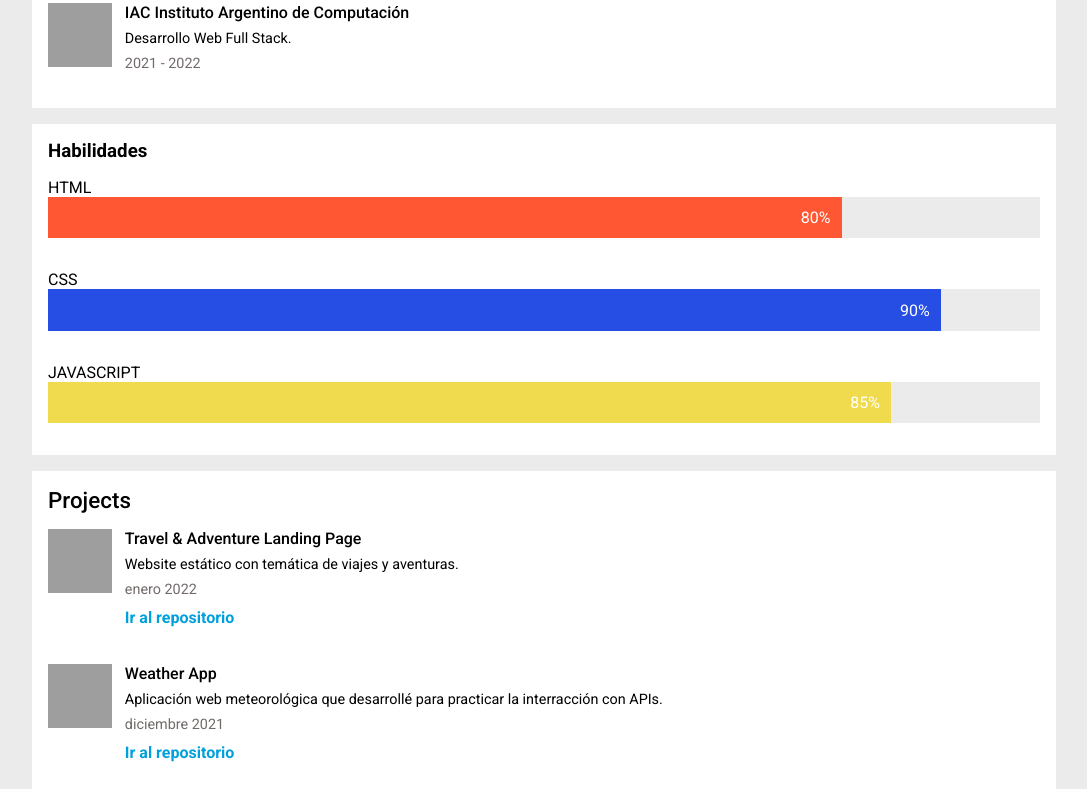
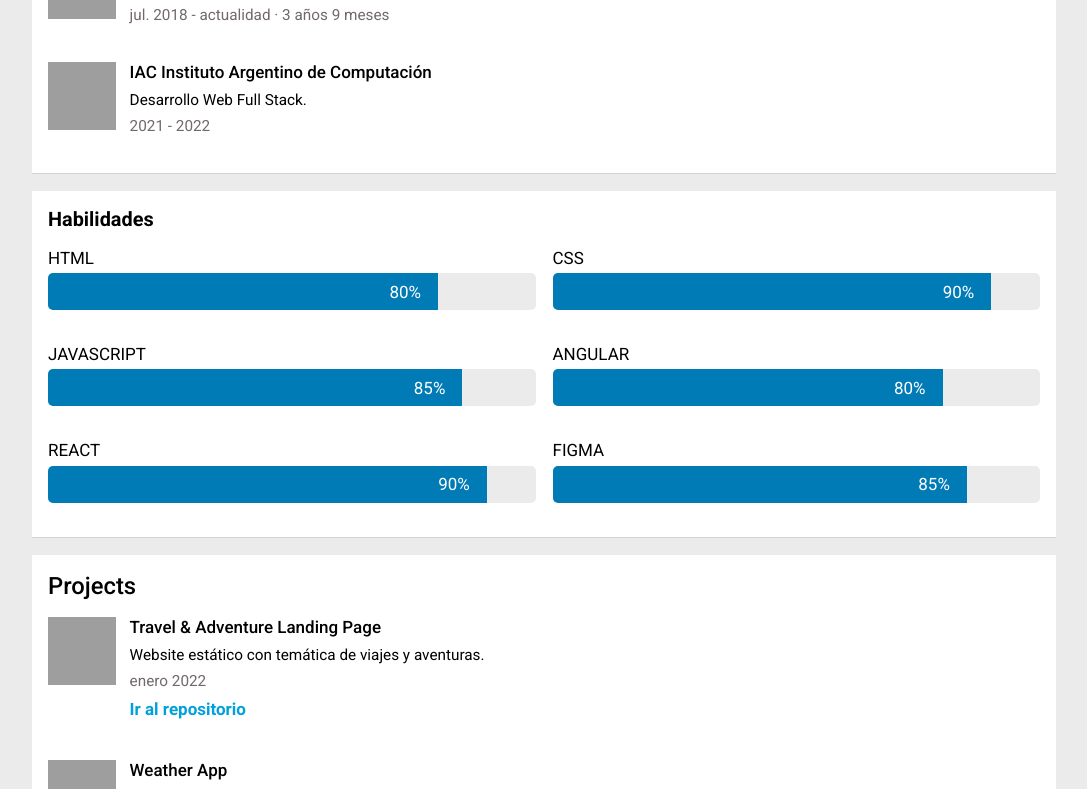
Before and after one commit to ignaciojsoler/arg-prog-angular, an Angular app: page / in a window 1280 px wide. Shown: the part 1088-1877 px from the top of the page, without its empty margins (96-1183 px from the left). Built offline with nearby package versions, Linux system fonts and the light colour scheme; grey boxes are pictures that could not be loaded.

Commit message:
Detalles de sombras y márgenes
Detalles de sombras y márgenes

```diff
--- a/src/app/components/banner/banner.component.css
+++ b/src/app/components/banner/banner.component.css
@@ -8,3 +8,9 @@
   background-image: url(../../../assets/banner.jpg);
   background-size: cover;
 }
+
+@media only screen and (min-width: 768px) {
+  .banner {
+    margin-top: 1em;
+  }
+}
--- a/src/app/components/header/header.component.css
+++ b/src/app/components/header/header.component.css
@@ -1,6 +1,7 @@
 nav {
   width: 100%;
   background-color: var(--primary);
+  height: auto;
 }
 
 .nav {
@@ -8,7 +9,6 @@ nav {
   justify-content: space-between;
   align-items: center;
   position: relative;
-  z-index: 2;
   height: 3.7em;
 }
 
@@ -38,3 +38,26 @@ nav {
   color: var(--light);
   margin: auto 0.5em;
 }
+
+@media only screen and (min-width: 480px) {
+  .nav__logo-text {
+    display: block;
+    color: var(--light);
+    font-size: 1em;
+    font-weight: 500;
+    margin-left: 0.7em;
+  }
+}
+
+@media only screen and (min-width: 768px) {
+
+  .nav__links > a {
+    text-decoration: none;
+    color: var(--light);
+    margin: auto 0.7em;
+  }
+
+  nav {
+    box-shadow: 5px 0px 15px 5px rgba(0,0,0,0.3);
+  }
+}
--- a/src/app/components/skills/skills.component.css
+++ b/src/app/components/skills/skills.component.css
@@ -1,29 +1,55 @@
+.skills__grid {
+  display: block;
+}
+
 .skills__item {
   padding: 1em 0;
+}
+
+.skill__name {
+  font-size: 1em;
+  margin-bottom: 0.3em;
 }
 
 .skills__container {
   width: 100%;
   background-color: var(--mute);
+  border-radius: 5px;
 }
 
 .skills__percentage {
   text-align: right;
-  padding-top: 0.7em;
-  padding-bottom: 0.7em;
-  padding-right: 0.7em;
+  padding-top: 0.5em;
+  padding-bottom: 0.5em;
+  padding-right: 1em;
   color: white;
 }
 
 .html {
   width: 80%;
-  background-color: var(--html);
+  border-start-start-radius: 5px;
+  border-end-start-radius: 5px;
+  background-color: var(--primary);
 }
 .css {
   width: 90%;
-  background-color: var(--css);
+  border-start-start-radius: 5px;
+  border-end-start-radius: 5px;
+  background-color: var(--primary);
 }
 .js {
   width: 85%;
-  background-color: var(--js);
+  border-start-start-radius: 5px;
+  border-end-start-radius: 5px;
+  background-color: var(--primary);
 }
+
+@media only screen and (min-width: 768px) {
+  .skills__grid {
+    display: grid;
+    grid-template-columns: repeat(2, 1fr);
+    grid-template-rows: repeat(3, 1fr);
+    grid-column-gap: 1em;
+    grid-row-gap: 0px;
+  }
+}
--- a/src/app/components/skills/skills.component.html
+++ b/src/app/components/skills/skills.component.html
@@ -1,24 +1,50 @@
 <section class="section container">
     <h3 class="section__title">Habilidades</h3>
 
+      <div class="skills__grid">
+
         <div class="skills__item">
-      <div class="section__job">HTML</div>
+          <div class="skill__name">HTML</div>
           <div class="skills__container">
             <div class="skills__percentage html">80%</div>
           </div>
         </div>
 
         <div class="skills__item">
-      <div class="section__job">CSS</div>
+          <div class="skill__name">CSS</div>
           <div class="skills__container">
             <div class="skills__percentage css">90%</div>
           </div>
         </div>
 
         <div class="skills__item">
-      <div class="section__job">JAVASCRIPT</div>
+          <div class="skill__name">JAVASCRIPT</div>
           <div class="skills__container">
             <div class="skills__percentage js">85%</div>
           </div>
         </div>
+
+        <div class="skills__item">
+          <div class="skill__name">ANGULAR</div>
+          <div class="skills__container">
+            <div class="skills__percentage html">80%</div>
+          </div>
+        </div>
+
+        <div class="skills__item">
+          <div class="skill__name">REACT</div>
+          <div class="skills__container">
+            <div class="skills__percentage css">90%</div>
+          </div>
+        </div>
+
+        <div class="skills__item">
+          <div class="skill__name">FIGMA</div>
+          <div class="skills__container">
+            <div class="skills__percentage js">85%</div>
+          </div>
+        </div>
+
+      </div>
+
   </section>
--- a/src/styles.css
+++ b/src/styles.css
@@ -10,6 +10,8 @@
   --html: #ff5733;
   --css: #264de4;
   --js: #f0db4f;
+  --ang: #dd1b16;
+  --react:  #61DBFB;
   scroll-behavior: smooth;
 }
 
@@ -36,22 +38,13 @@ body {
   margin-bottom: 1em;
   padding-top: 1em;
   padding-bottom: 1em;
+  border-bottom: 1px solid rgba(128, 128, 128, 0.356);
 }
 
 /*Media queries*/
 @media only screen and (min-width: 480px) {
   .container {
     max-width: 95%;
-  }
-  .banner > img {
-    max-width: 95%;
-  }
-  .nav__logo-text {
-    display: block;
-    color: var(--light);
-    font-size: 1em;
-    font-weight: 500;
-    margin-left: 0.7em;
   }
 }
 
@@ -64,8 +57,8 @@ body {
     max-width: 90%;
   }
 
-  .exp {
-    font-size: 18px;
+  .section {
+    font-size: 17px;
   }
 }
 
```
Lines whose indentation alone changed are shown as unchanged.
